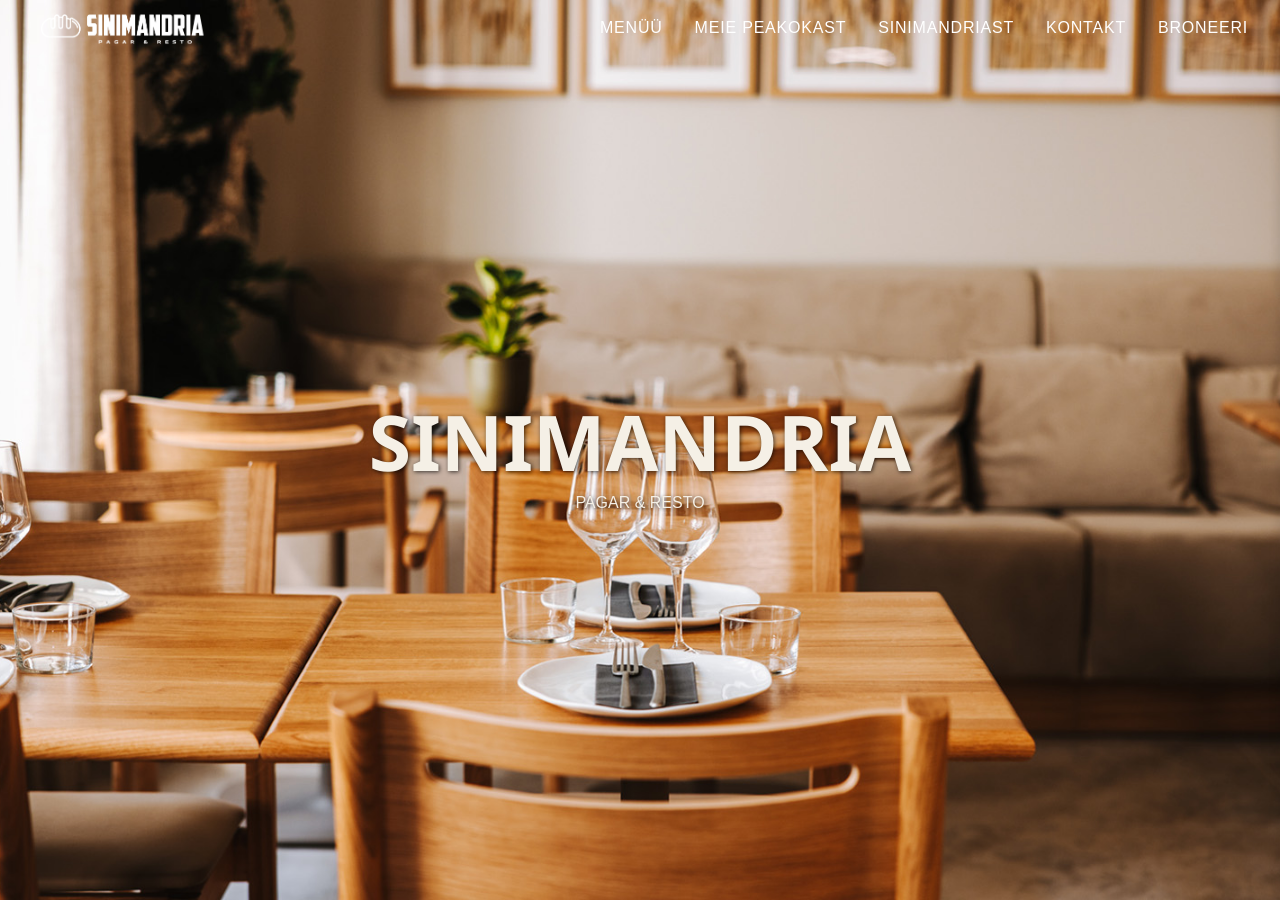
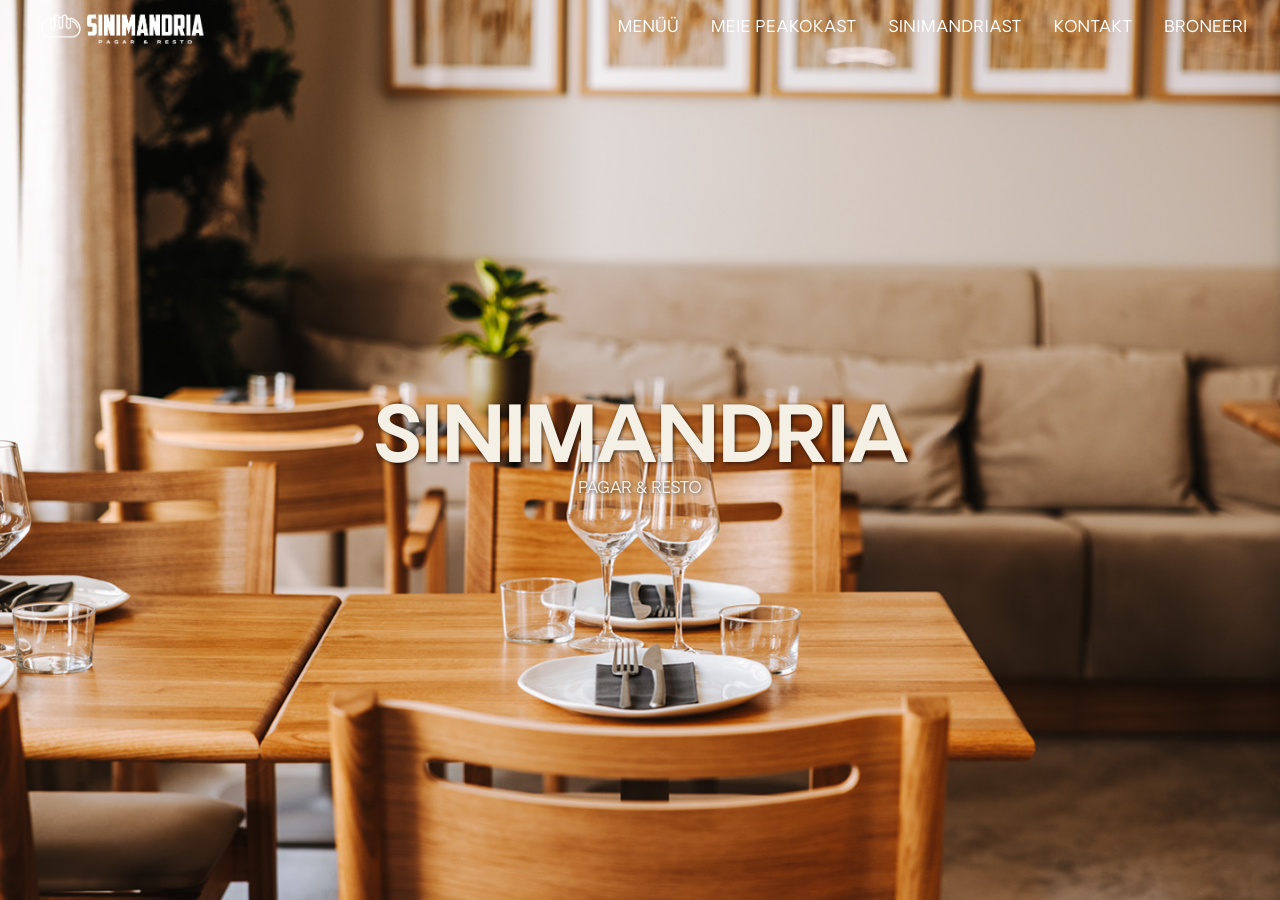
Before and after one commit to m-tu/sinimandria, a Jekyll site: the page built from pages/index.markdown, in a window 1280 px wide and 900 px high. Built offline with Jekyll 4.4.1, drawn with Linux system fonts in a browser that asks for light colours.

Commit message:
New font

```diff
--- a/_includes/head.html
+++ b/_includes/head.html
@@ -11,9 +11,11 @@
     <meta charset="UTF-8">
     <meta http-equiv="X-UA-Compatible" content="IE=edge">
     <meta name="viewport" content="width=device-width, initial-scale=1">
-    <link rel="icon" href="{{ '/assets/images/favicon.png' | absolute_url }}" type="image/png">
+  <link rel="icon" href="{{ '/assets/images/favicon.png' | relative_url }}" type="image/png">
     <title>{{ page.title }}</title>
-    <link rel="stylesheet" href="{{ '/assets/css/main.css' | absolute_url }}">
+  <link rel="preload" href="{{ '/assets/css/OakesGroteskRegular.woff' | relative_url }}" as="font" type="font/woff" crossorigin>
+  <link rel="preload" href="{{ '/assets/css/OakesGroteskBold.woff' | relative_url }}" as="font" type="font/woff" crossorigin>
+  <link rel="stylesheet" href="{{ '/assets/css/main.css?v=' | append: site.time | relative_url }}">
     <script>
 
       document.addEventListener('DOMContentLoaded', () => {
--- a/_sass/style.scss
+++ b/_sass/style.scss
@@ -4,9 +4,32 @@
   box-sizing: border-box;
 }
 
+/* Fonts */
+@font-face {
+  font-family: 'Oakes Grotesk';
+  src: url(#{$baseurl + '/assets/css/OakesGroteskRegular.woff'}) format('woff');
+  font-weight: 400;
+  font-style: normal;
+  font-display: swap;
+}
+
+@font-face {
+  font-family: 'Oakes Grotesk';
+  src: url(#{$baseurl + '/assets/css/OakesGroteskBold.woff'}) format('woff');
+  font-weight: 700;
+  font-style: normal;
+  font-display: swap;
+}
+
 body, html {
-  font-family: Arial, sans-serif;
+  font-family: 'Oakes Grotesk', Arial, sans-serif;
   background: #f5f0e6;
+}
+
+/* Headings use the bold weight of the single family */
+h1, h2, h3, h4, h5, h6 {
+  font-family: 'Oakes Grotesk', 'Helvetica Neue', 'Liberation Sans', Arial, sans-serif;
+  font-weight: 700;
 }
 
 /* HEADER */
@@ -150,7 +173,7 @@
 
 .menu-section {
   margin-bottom: 4rem;
-  font-family: "Trebuchet MS", "Segoe UI", sans-serif;
+  font-family: 'Oakes Grotesk', "Segoe UI", Arial, sans-serif;
 }
 
 .menu-heading {
@@ -162,6 +185,7 @@
   text-transform: uppercase;
   letter-spacing: 0.05em;
   text-align: center;
+  font-weight: 700;
 }
 
 .content-page h1 {
@@ -171,6 +195,7 @@
   text-transform: uppercase;
   letter-spacing: 0.05em;
   color: #111;
+  font-weight: 700;
 }
 
 .menu-item {
@@ -184,7 +209,7 @@
   justify-content: space-between;
   align-items: flex-end;
   font-size: 1.25rem;
-  font-weight: 600;
+  font-weight: 700;
   margin-bottom: 0.5rem;
   color: #222;
   text-transform: uppercase;
@@ -201,7 +226,7 @@
 .menu-item p {
   margin-top: 0.5rem;
   color: #333;
-  font-family: "Trebuchet MS", "Segoe UI", sans-serif;
+  font-family: 'Oakes Grotesk', "Segoe UI", Arial, sans-serif;
 }
 
 /* HIGHLIGHT */
@@ -234,7 +259,7 @@
 }
 
 .hero h1 {
-  font-family: "Segoe UI", "Helvetica Neue", "Liberation Sans", Arial, sans-serif;
+  font-family: 'Oakes Grotesk', "Helvetica Neue", "Liberation Sans", Arial, sans-serif;
   font-size: clamp(2.5rem, 6vw, 5rem);
 }
 
@@ -269,6 +294,7 @@
   font-size: 2rem;
   margin-bottom: 1rem;
   color: #111;
+  font-weight: 700;
 }
 
 .section-description {
@@ -553,10 +579,10 @@
   font-size: 1.3rem;
   margin-bottom: 0.75rem;
   color: #222;
-  font-weight: 600;
+  font-weight: 700;
   text-transform: uppercase;
   letter-spacing: 0.05em;
-  font-family: "Trebuchet MS", "Segoe UI", sans-serif;
+  font-family: 'Oakes Grotesk', "Segoe UI", Arial, sans-serif;
 }
 
 .bakery-description {
@@ -564,7 +590,7 @@
   color: #555;
   line-height: 1.5;
   margin-bottom: 1.5rem;
-  font-family: "Trebuchet MS", "Segoe UI", sans-serif;
+  font-family: 'Oakes Grotesk', "Segoe UI", Arial, sans-serif;
   flex-grow: 1;
 }
 
--- a/pages/index.markdown
+++ b/pages/index.markdown
@@ -1,5 +1,5 @@
 ---
 layout: default
-title: Home
+title: Sinimandria
 permalink: /
 ---
```
Also changed, not shown: assets/css/OakesGroteskBold.woff (added), assets/css/OakesGroteskRegular.woff (added).
